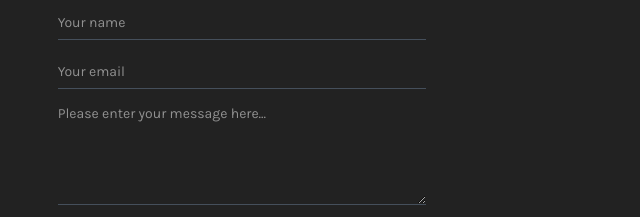
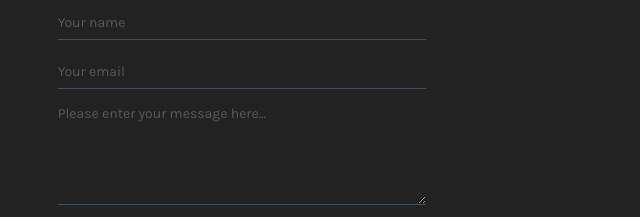
Before and after one commit to lindsay-alexander/lindsay-alexander.github.io, a plain HTML site: page index.html in a window 1280 px wide. Shown: the part 4390-4607 px from the top of the page, 398-1038 px from the left. Drawn offline with nearby package versions, Linux system fonts and the light colour scheme; a script that the page names is missing.

Commit message:
2/8/2017 5:27 PM
2/8/2017 5:27 PM

```diff
--- a/css/main.css
+++ b/css/main.css
@@ -19,7 +19,6 @@
 #locationLink .row{
   height: 100px;
 }
-
 
 /*Overall Properties including Row*/
 
@@ -297,14 +296,30 @@ p{
   box-shadow: none;
   border-radius: 0;
   padding: 0;
+  color: white;
 }
 
+/*Control Font Styles*/
 input[type="text"].form-control::-webkit-input-placeholder{
-  color: rgba(255,255,255,0.5);
+  color: rgba(255,255,255,0.25);
 }
 
 textarea[id="message"].form-control::-webkit-input-placeholder{
-  color: rgba(255,255,255,0.5);
+  color: rgba(255,255,255,0.25);
+}
+
+/*Remove Auto Styles*/
+input[type="text"].form-control, textarea{
+  outline: none;
+}
+
+textarea[id="message"].form-control, textarea{
+  outline: none;
+}
+
+input:-webkit-autofill{
+  -webkit-box-shadow: 0 0 0 1000px #758390 inset !important;
+  color: white;
 }
 
 .row .form-group{
--- a/index.html
+++ b/index.html
@@ -240,7 +240,7 @@
                                         <div class="skill">
                                             <img class="sr-icons" id="iconSix" src="images/business.png">
                                             <h3>Business</h3>
-                                            <p>Business challenges, trends, and options are vital to a successful project. It's one thing to make a beautiful product, but I also can help promote it, market it, provide some SEO!</p>
+                                            <p>Business challenges, trends, and options are vital to a successful project. It's one thing to make a beautiful product, but I also can help promote it, market it, and provide some SEO!</p>
                                         </div>
                                     </div>
                                 </div>
--- a/js/app.js
+++ b/js/app.js
@@ -92,5 +92,15 @@ $(document).ready(function () {
     sr.reveal('.newyork', {reset:true, duration: 500, delay: 700, scale: 0.9, mobile: true});
     sr.reveal('.school', {reset:true, duration: 500, delay: 400, scale: 0.9, mobile: true});
     sr.reveal('.work', {reset:true, duration: 500, delay: 400, scale: 0.9, mobile: true});
+    sr.reveal('.btn-circle', {reset:true, duration: 500, delay: 400, scale: 2, mobile: true});
 
 })
+
+
+$(document).ready(function () {
+
+    $('.navbar-collapse a').on('click',function(){
+        $('.navbar-collapse').collapse('hide');
+    });
+
+})
```
